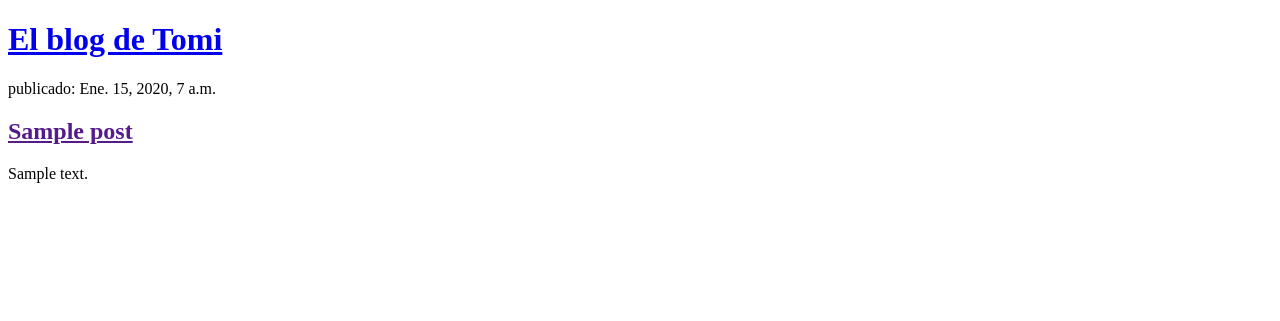
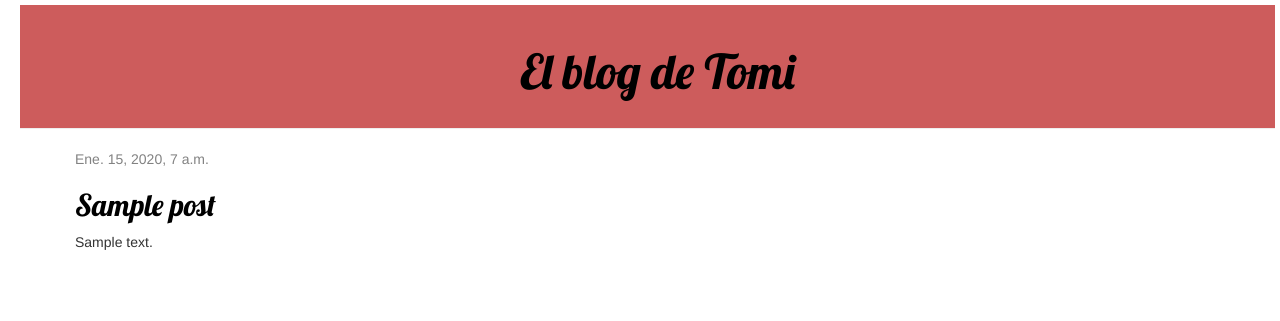
Before and after one commit to tomastessio/primer-blog, a Django app: page / in a window 1280 px wide. Shown: the top 321 px of the page. Run offline with Django 3.2, Linux system fonts and the light colour scheme; tables that the repository leaves empty hold one stand-in row (values such as "Sample post"); some libraries are stand-ins or nearby versions.

Commit message:
Agregadas vistas y plantilla para el detalle del post del blog así como también CSS para el sitio.

```diff
--- /dev/null
+++ b/blog/static/css/blog.css
@@ -0,0 +1,56 @@
+body {
+    padding-left: 15px;
+    margin: 5px;
+}
+
+h1, h2 {
+     font-family: 'Lobster';
+}
+
+.page-header {
+    background-color: #CD5C5C;
+    margin-top: 0;
+    padding: 20px 20px 20px 40px;
+}
+
+.page-header h1, .page-header h1 a, .page-header h1 a:visited, .page-header h1 a:active {
+    color: #000;
+    font-size: 36pt;
+    text-decoration: none;
+    text-align: center;
+}
+
+.content {
+    margin-left: 40px;
+}
+
+h1, h2, h3, h4 {
+    font-family: 'Lobster', cursive;
+}
+
+.date {
+    color: #828282;
+}
+
+.save {
+    float: right;
+}
+
+.post-form textarea, .post-form input {
+    width: 100%;
+}
+
+.top-menu, .top-menu:hover, .top-menu:visited {
+    color: #ffffff;
+    float: right;
+    font-size: 26pt;
+    margin-right: 20px;
+}
+
+.post {
+    margin-bottom: 70px;
+}
+
+.post h2 a, .post h2 a:visited {
+    color: #000000;
+}
--- /dev/null
+++ b/blog/templates/blog/base.html
@@ -0,0 +1,25 @@
+{% load static %}
+<!DOCTYPE html>
+<html>
+<head>
+	<meta charset="utf-8">
+	<title>Primer blog de Tomi</title>
+    <link rel="stylesheet" href="//maxcdn.bootstrapcdn.com/bootstrap/3.2.0/css/bootstrap.min.css">
+    <link rel="stylesheet" href="//maxcdn.bootstrapcdn.com/bootstrap/3.2.0/css/bootstrap-theme.min.css">
+    <link rel="stylesheet" href="{% static 'css/blog.css' %}">
+    <link href="//fonts.googleapis.com/css?family=Lobster&subset=latin,latin-ext" rel="stylesheet" type="text/css">
+</head>
+<body>
+	<div class="page-header">
+    	<h1><a href="/">El blog de Tomi</a></h1>
+    </div>
+    <div class="content container">
+    <div class="row">
+        <div class="col-md-8">
+            {% block content %}
+            {% endblock %}
+        </div>
+    </div>
+</div>
+</body>
+</html>
--- a/blog/templates/blog/post_list.html
+++ b/blog/templates/blog/post_list.html
@@ -1,22 +1,13 @@
-<!DOCTYPE html>
-<html>
-<head>
-	<meta charset="utf-8">
-	<title>Primer blog de Tomi</title>
-</head>
-<body>
-	<div>
-    	<h1><a href="/">El blog de Tomi</a></h1>
-    </div>
+{% extends 'blog/base.html' %}
 
+{% block content %}
     {% for post in posts %}
-    <div>
-        <p> publicado: {{ post.published_date }}</p>
-        <h2><a href="">{{ post.title }}</a></h2>
-        <p>{{ post.text|linebreaksbr }}</p>
-    </div>
+        <div class="post">
+            <div class="date">
+                {{ post.published_date }}
+            </div>
+            <h2><a href="{% url 'post_detail' pk=post.pk %}">{{ post.title }}</a></h2>
+            <p>{{ post.text|linebreaksbr }}</p>
+        </div>
     {% endfor %}
-
-
-</body>
-</html>
+{% endblock %}
--- a/blog/urls.py
+++ b/blog/urls.py
@@ -3,4 +3,5 @@ from . import views
 
 urlpatterns = [
     path('', views.post_list, name='post_list'),
+    path('post/<int:pk>/', views.post_detail, name='post_detail'),
 ]
--- a/blog/views.py
+++ b/blog/views.py
@@ -1,9 +1,14 @@
 from django.shortcuts import render
 from django.utils import timezone
 from .models import Post
+from django.shortcuts import render, get_object_or_404
 
 # Create your views here.
 
 def post_list(request):
     posts = Post.objects.filter(published_date__lte=timezone.now()).order_by('published_date')
     return render(request, 'blog/post_list.html', {'posts': posts})
+
+def post_detail(request, pk):
+    post = get_object_or_404(Post, pk=pk)
+    return render(request, 'blog/post_detail.html', {'post': post})
```
Also changed, not shown: blog/templates/blog/post_detail.html (added, +13 -0 lines).
